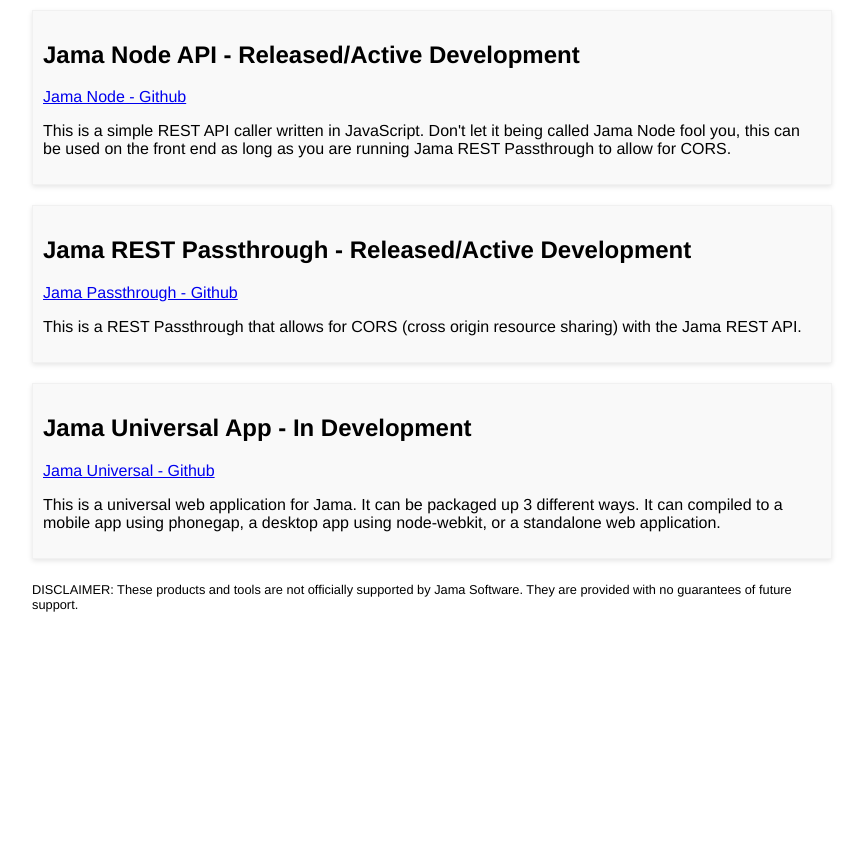
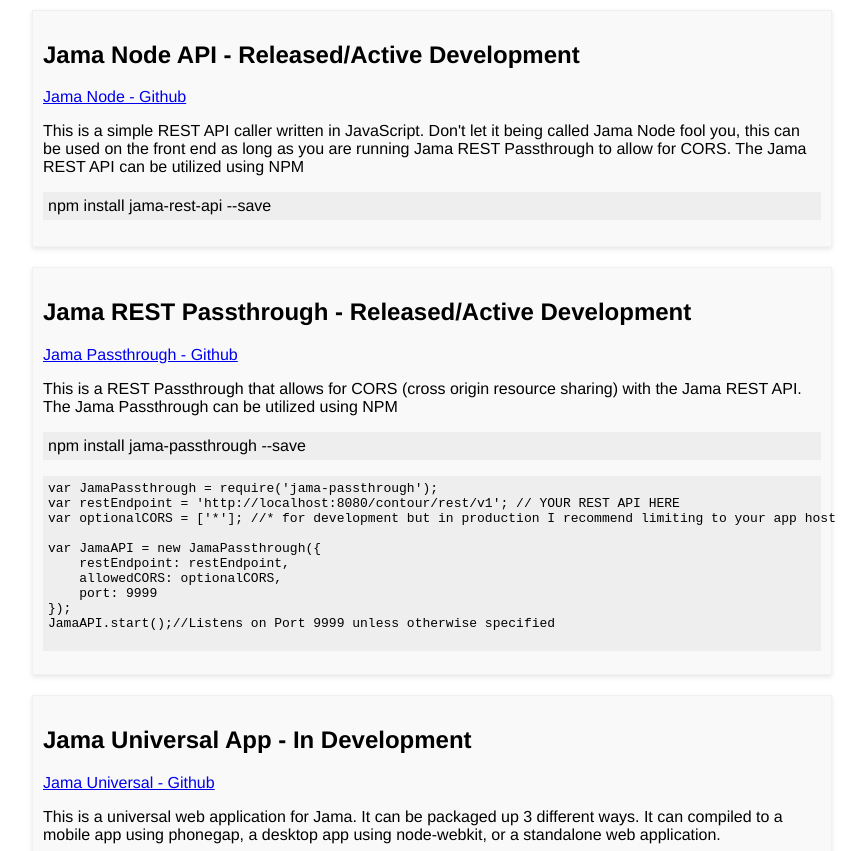
Before and after one commit to browniefed/.io, a plain HTML site: page index.html in a window 1280 px wide. Shown: the part 320-1171 px from the top of the page, without its empty margins (208-1071 px from the left). Before the commit the page ends 945 px from the top, so only its background shows below. Drawn offline with Linux system fonts and the light colour scheme.

Commit message:
Remove all sass-cache, add in some basic code examples and styling.

```diff
--- a/index.html
+++ b/index.html
@@ -30,15 +30,33 @@
                 <h2>Jama Node API - <span class="token release">Released/Active Development</span></h2>
                 <a href="https://github.com/browniefed/JamaNode">Jama Node - Github</a>
                 <p>
-                    This is a simple REST API caller written in JavaScript. Don't let it being called Jama Node fool you, this can be used on the front end as long as you are running Jama REST Passthrough to allow for CORS.
+                    This is a simple REST API caller written in JavaScript. Don't let it being called Jama Node fool you, this can be used on the front end as long as you are running Jama REST Passthrough to allow for CORS. The Jama REST API can be utilized using NPM
+                </p>
+                <p class="code">
+                    npm install jama-rest-api --save
                 </p>
             </div>
             <div class="jama-passthrough jama-content">
                 <h2>Jama REST Passthrough - <span class="token release">Released/Active Development</span></h2>
                 <a href="https://github.com/browniefed/jamapassthrough">Jama Passthrough - Github</a>
                 <p>
-                    This is a REST Passthrough that allows for CORS (cross origin resource sharing) with the Jama REST API.
+                    This is a REST Passthrough that allows for CORS (cross origin resource sharing) with the Jama REST API. The Jama Passthrough can be utilized using NPM
                 </p>
+                <p class="code">
+                    npm install jama-passthrough --save
+                </p>
+                <pre class="code">
+var JamaPassthrough = require('jama-passthrough');
+var restEndpoint = 'http://localhost:8080/contour/rest/v1'; // YOUR REST API HERE
+var optionalCORS = ['*']; //* for development but in production I recommend limiting to your app host
+
+var JamaAPI = new JamaPassthrough({
+    restEndpoint: restEndpoint,
+    allowedCORS: optionalCORS,
+    port: 9999
+});
+JamaAPI.start();//Listens on Port 9999 unless otherwise specified
+                </pre>
             </div>
             <div class="jama-mobile jama-content">
                 <h2>Jama Universal App - <span class="token development">In Development</span></h2>
--- a/sass/sass/style.scss
+++ b/sass/sass/style.scss
@@ -37,3 +37,9 @@
 .footer {
     font-size: .8em;
 }
+
+.code {
+    background:#EEE;
+    padding: 5px;
+    word-wrap: break-word;
+}
```
Also changed, not shown: css/style.css.
